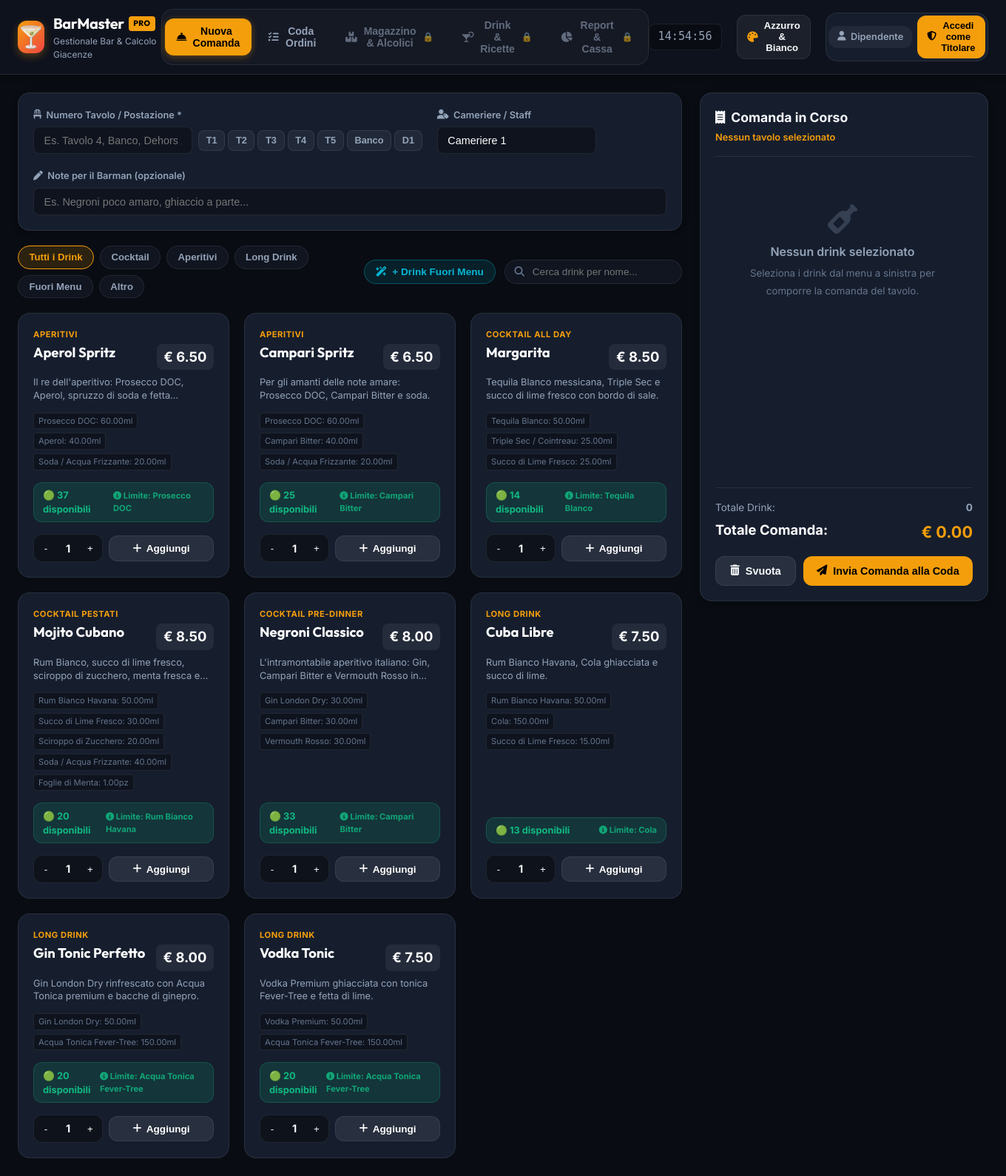
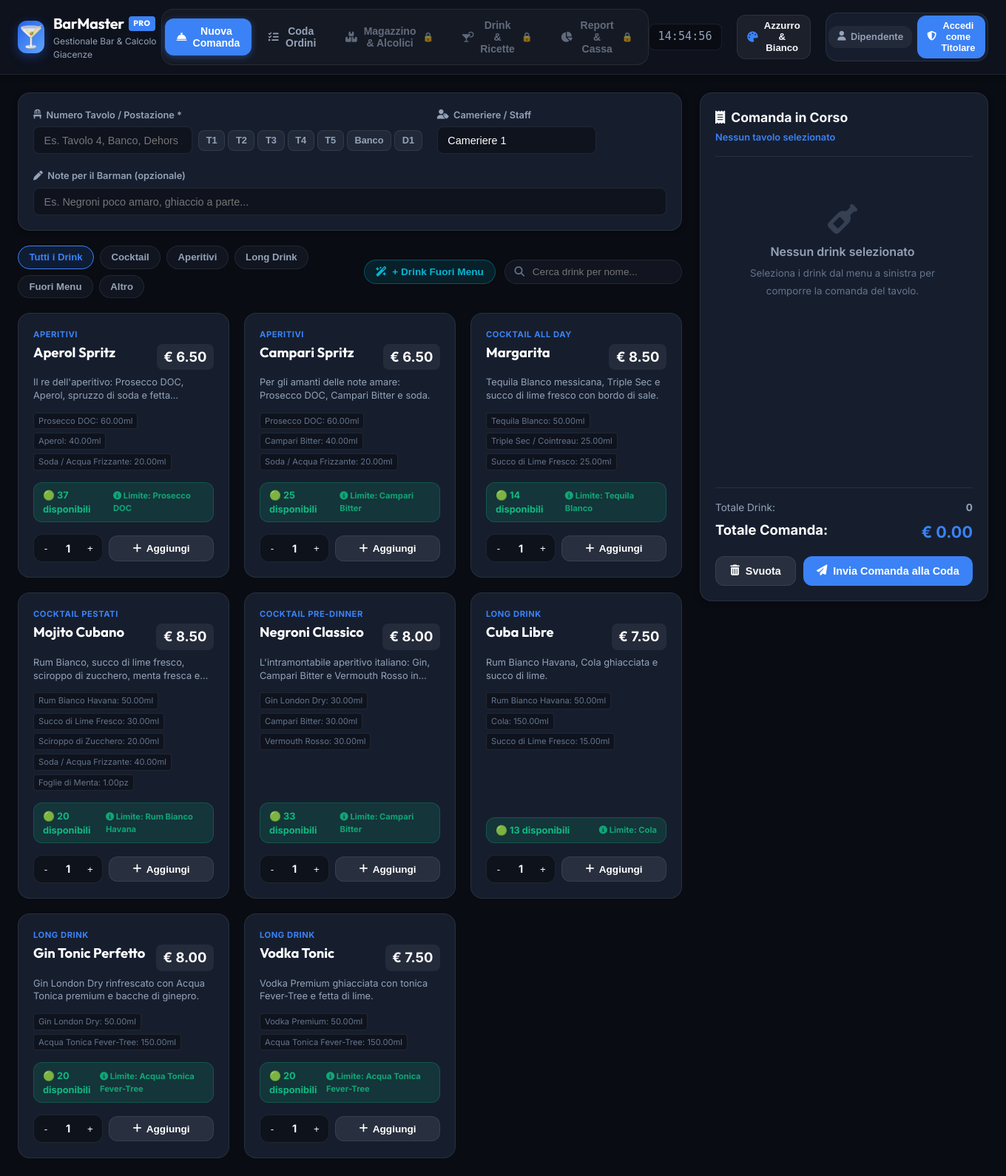
Before and after one commit to LuigiNicosia/gestionale-bar, a Flask app: page / in a window 1360 px wide. Shown: the whole page at 74% size. Run offline with Flask 3, Linux system fonts and the light colour scheme; data comes from the database, SQL or seed files in the repository; data that the repository does not hold is empty; parts of the project's set-up code (start-up, migrations or seed data) failed here and were passed over.

Commit message:
Style: Nuova palette dark con accenti blu zaffiro ed elettrico al posto del viola

```diff
--- a/static/css/style.css
+++ b/static/css/style.css
@@ -4,14 +4,15 @@
   --bg-card: #161e2e;
   --bg-card-hover: #1e283d;
   --border-color: rgba(255, 255, 255, 0.08);
-  --border-focus: #f59e0b;
-
-  --primary: #f59e0b;
-  --primary-hover: #d97706;
-  --primary-glow: rgba(245, 158, 11, 0.25);
+  --border-focus: #3b82f6;
+
+  --primary: #3b82f6;
+  --primary-hover: #2563eb;
+  --primary-glow: rgba(59, 130, 246, 0.25);
 
   --accent-cyan: #06b6d4;
-  --accent-purple: #8b5cf6;
+  --accent-purple: #2563eb;
+  --accent-blue: #3b82f6;
   --success: #10b981;
   --warning: #f59e0b;
   --danger: #ef4444;
@@ -30,7 +31,7 @@
   --shadow-sm: 0 2px 8px rgba(0,0,0,0.3);
   --shadow-md: 0 8px 24px rgba(0,0,0,0.4);
   --shadow-lg: 0 16px 36px rgba(0,0,0,0.6);
-  --shadow-glow: 0 0 20px rgba(245, 158, 11, 0.2);
+  --shadow-glow: 0 0 20px rgba(59, 130, 246, 0.25);
 
   --transition: all 0.2s cubic-bezier(0.4, 0, 0.2, 1);
 }
@@ -75,14 +76,14 @@ body {
 
 .logo-icon {
   font-size: 1.8rem;
-  background: linear-gradient(135deg, #f59e0b, #ef4444);
+  background: linear-gradient(135deg, #2563eb, #60a5fa);
   width: 44px;
   height: 44px;
   display: flex;
   align-items: center;
   justify-content: center;
   border-radius: var(--radius-md);
-  box-shadow: 0 4px 12px rgba(245, 158, 11, 0.3);
+  box-shadow: 0 4px 14px rgba(37, 99, 235, 0.4);
 }
 
 .brand-title {
@@ -99,7 +100,7 @@ body {
 .badge-pro {
   font-size: 0.65rem;
   background: var(--primary);
-  color: #000;
+  color: #ffffff;
   font-weight: 800;
   padding: 2px 6px;
   border-radius: 4px;
@@ -144,9 +145,9 @@ body {
 }
 
 .nav-btn.active {
-  color: #000;
+  color: #fff;
   background: var(--primary);
-  box-shadow: 0 2px 10px rgba(245, 158, 11, 0.35);
+  box-shadow: 0 2px 10px rgba(59, 130, 246, 0.4);
 }
 
 .counter-badge {
@@ -229,14 +230,14 @@ body {
 }
 
 body.role-titolare .role-badge {
-  background: rgba(245, 158, 11, 0.15);
+  background: rgba(59, 130, 246, 0.15);
   color: var(--primary);
-  border: 1px solid rgba(245, 158, 11, 0.3);
+  border: 1px solid rgba(59, 130, 246, 0.3);
 }
 
 .btn-role-toggle {
   background: var(--primary);
-  color: #000;
+  color: #fff;
   border: none;
   font-size: 0.8rem;
   font-weight: 700;
@@ -307,7 +308,7 @@ body.role-dipendente .owner-only::after {
 
 .btn-primary {
   background: var(--primary);
-  color: #000;
+  color: #fff;
 }
 .btn-primary:hover {
   background: var(--primary-hover);
@@ -478,7 +479,7 @@ body.role-dipendente .owner-only::after {
 }
 
 .cat-pill.active {
-  background: rgba(245, 158, 11, 0.15);
+  background: rgba(59, 130, 246, 0.15);
   border-color: var(--primary);
   color: var(--primary);
 }
```
Also changed, not shown: other parts of static/css/style.css (+15 -15 lines), README.md.
